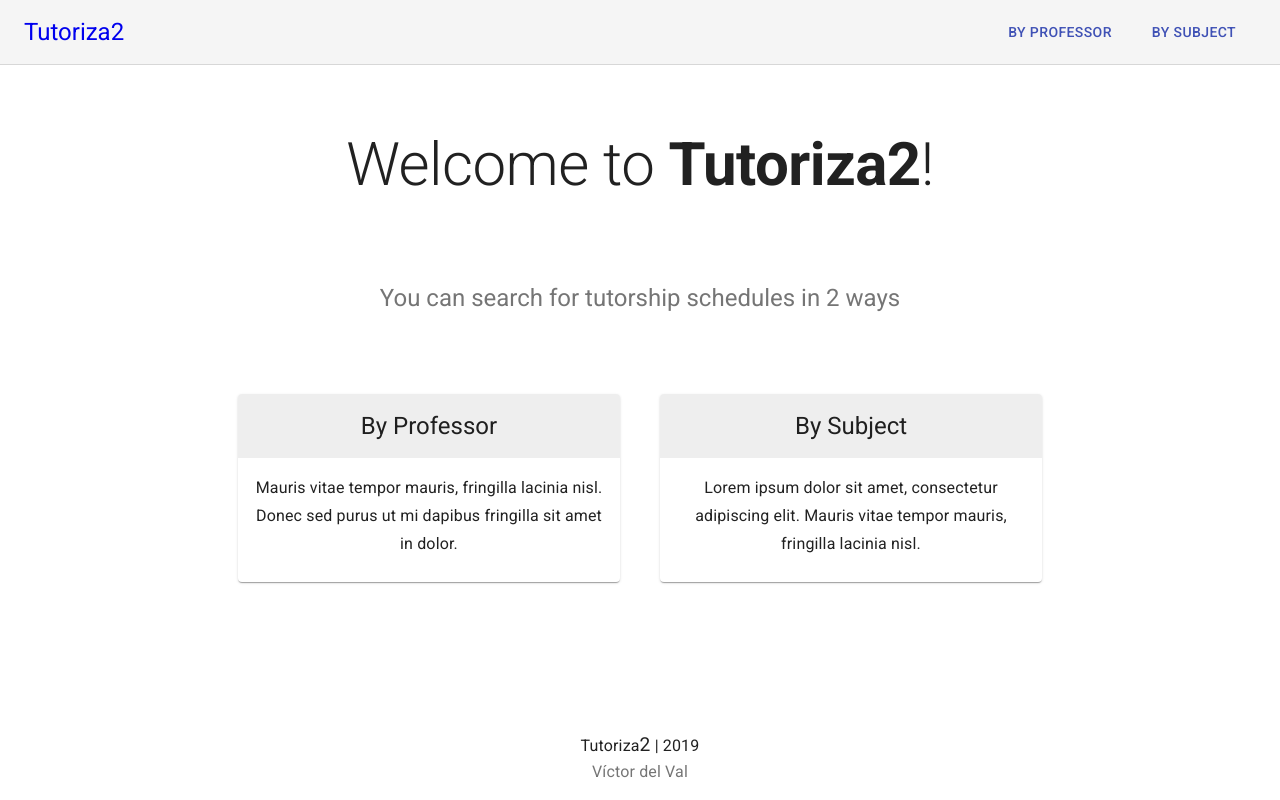
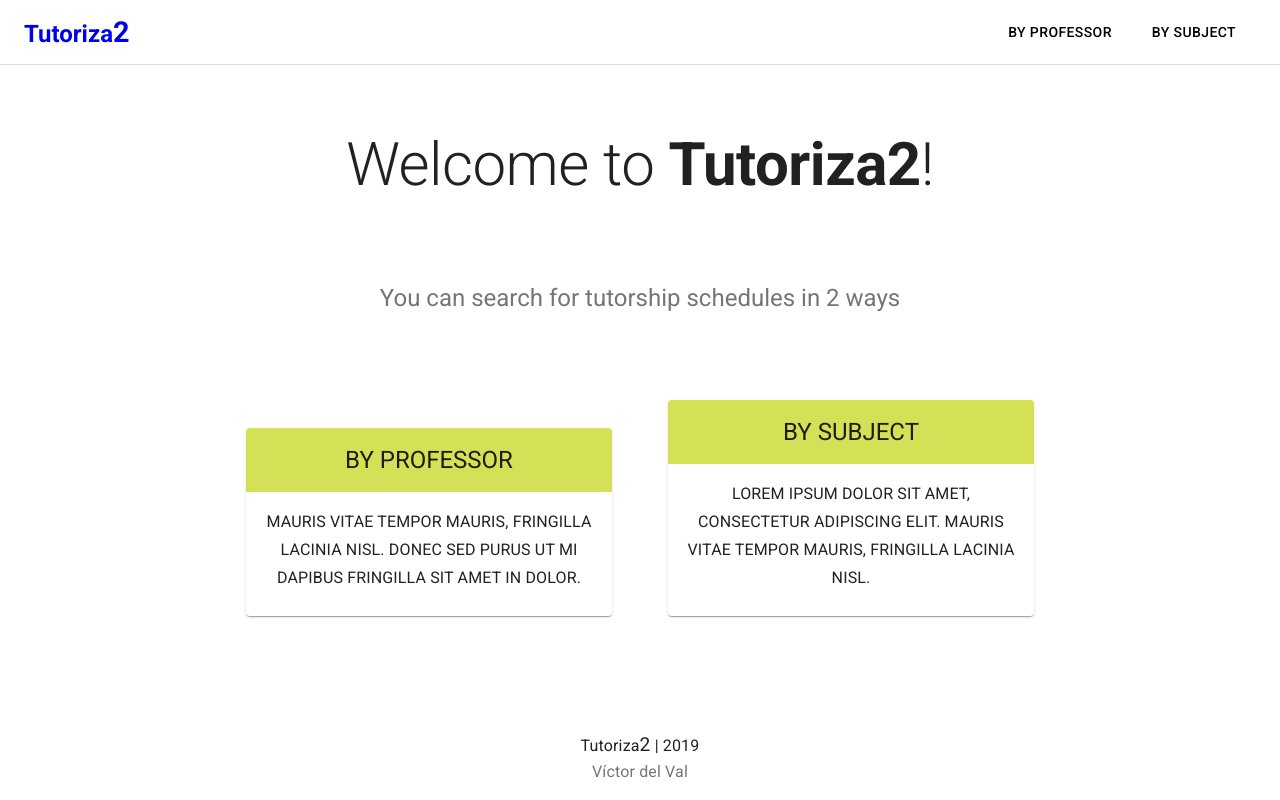
Before and after one commit to victordelval/frontend-react-hooks-and-testing, a React (Create React App) app: page / in a window 1280 px wide. Built offline with nearby package versions, Linux system fonts and the light colour scheme; data requests are answered from the project's data file.

Commit message:
Add some aesthetic improvements

```diff
--- a/src/components/header.js
+++ b/src/components/header.js
@@ -21,6 +21,7 @@ const useStyles = makeStyles(theme => ({
     },
   },
   appBar: {
+    backgroundColor: 'white',
     borderBottom: `1px solid ${theme.palette.divider}`,
   },
   toolbar: {
@@ -31,6 +32,7 @@ const useStyles = makeStyles(theme => ({
   },
   link: {
     margin: theme.spacing(1, 1.5),
+    color: 'initial'
   },
 }));
 
@@ -41,7 +43,7 @@ function Header() {
       <Toolbar className={classes.toolbar}>
         <Typography variant="h5" color="inherit" noWrap className={classes.toolbarTitle}>
           <NavLink to="/">
-              Tutoriza2
+            <strong>Tutoriza<big>2</big></strong>
           </NavLink>
         </Typography>
         <nav>
--- a/src/components/linkCard.js
+++ b/src/components/linkCard.js
@@ -2,14 +2,17 @@ import React from "react";
 import { Link } from "react-router-dom";
 
 import { makeStyles } from "@material-ui/core/styles";
+import Button from '@material-ui/core/Button';
 import Typography from "@material-ui/core/Typography";
 import Card from "@material-ui/core/Card";
 import CardContent from "@material-ui/core/CardContent";
 import CardHeader from "@material-ui/core/CardHeader";
+import lime from '@material-ui/core/colors/lime';
 
 const useStyles = makeStyles(theme => ({
   cardHeader: {
-    backgroundColor: theme.palette.grey[200]
+    backgroundColor: lime[400]
+    // backgroundColor: theme.palette.grey[200]
   }
 }));
 
@@ -17,6 +20,7 @@ function LinkCard({ to, title, body }) {
   const classes = useStyles();
   return (
     <Link to={to}>
+      <Button>
         <Card>
           <CardHeader
             title={title}
@@ -32,6 +36,7 @@ function LinkCard({ to, title, body }) {
             </ul>
           </CardContent>
         </Card>
+      </Button>
     </Link>
   );
 }
```
Lines whose indentation alone changed are shown as unchanged.
